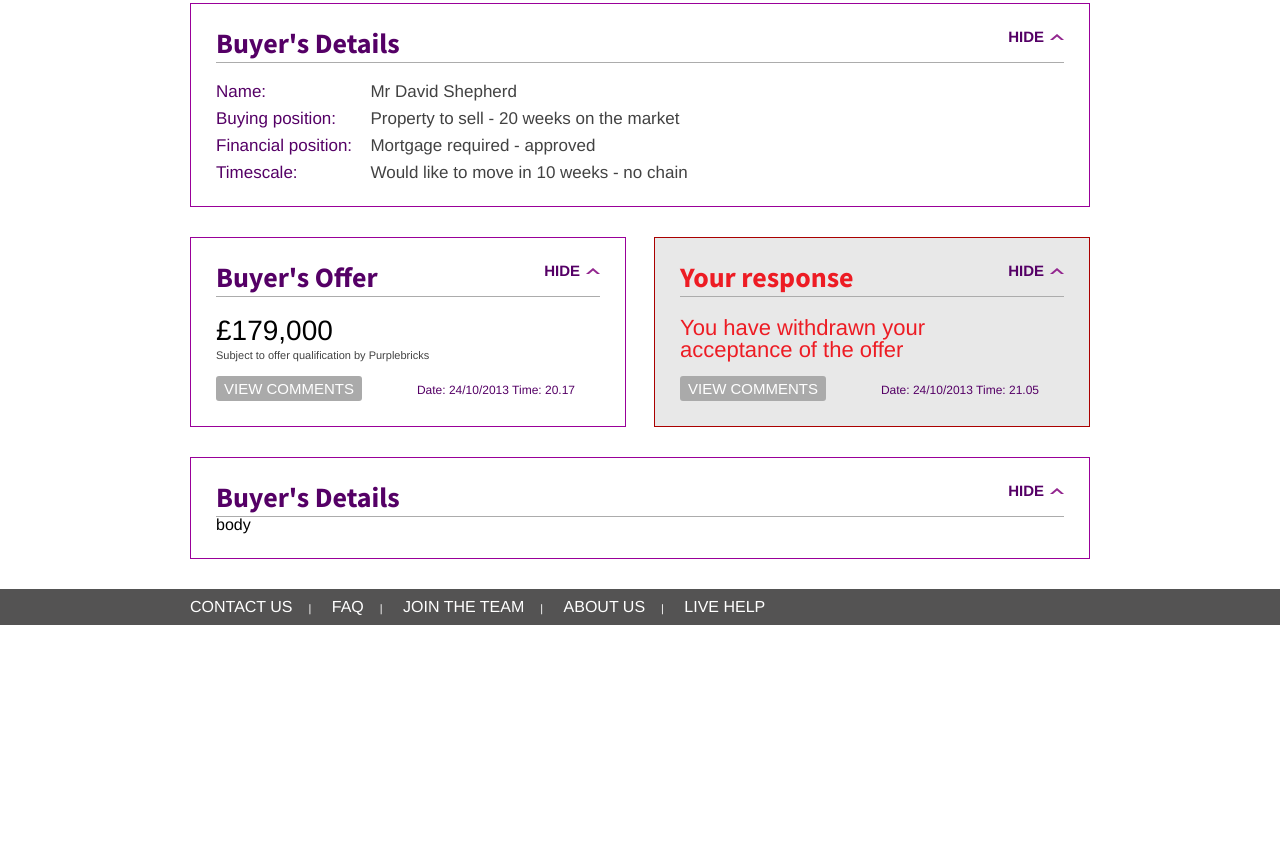
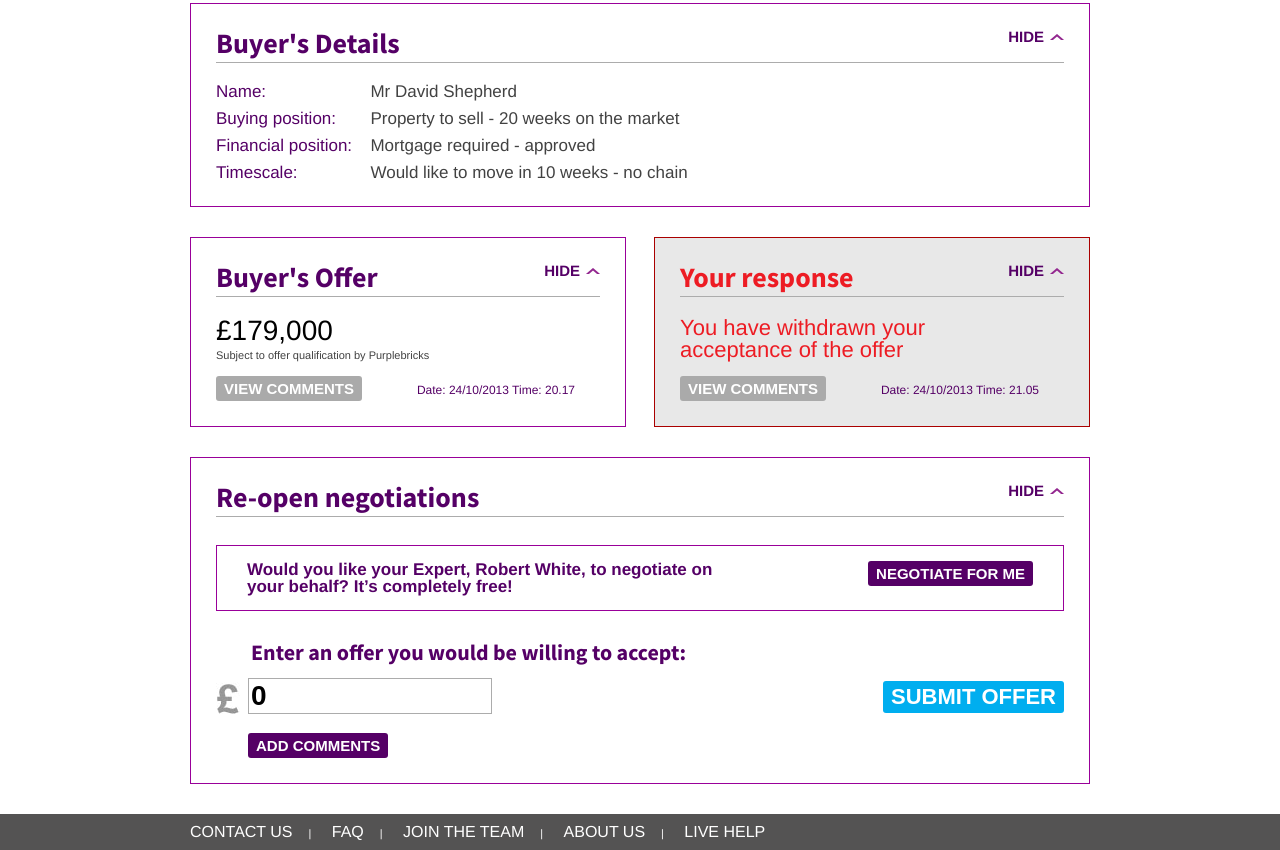
Before and after one commit to turner1979/pb-test, a website: page index.html in a window 1280 px wide. Shown: the part 406-1256 px from the top of the page. Before the commit the page ends 1031 px from the top, so only its background shows below. Drawn offline with Linux system fonts and the light colour scheme; files that its build step writes are made by us from their sources.

Commit message:
Added form and validation

```diff
--- a/index.html
+++ b/index.html
@@ -123,12 +123,27 @@
 
 		<div class="module open">
 			<div class="module-top">
-				<h2>Buyer's Details</h2>
+				<h2>Re-open negotiations</h2>
 				<a class="toggle" href="">hide</a>
 			</div>
 			<div class="module-body">
 
-body
+				<div class="negotiate-for-me">
+					<p>Would you like your Expert, Robert White, to negotiate on your behalf? It’s completely free!</p>
+					<a class="button" href="">Negotiate for me</a>
+				</div>
+
+				<div class="submit-offer">
+					<p class="top">Enter an offer you would be willing to accept:<p>
+					<form>
+						<div class="clearfix">
+							<p class="pound"></p>
+							<input type="text" name="offer" id="offer" size="12" value="0" />
+						</div>
+						<a class="button" href="">Add Comments</a>
+					</form>
+					<a class="submit-button" href="">Submit Offer</a>
+				</div>
 
 			</div>
 		</div>
--- a/js/scripts.js
+++ b/js/scripts.js
@@ -3,6 +3,7 @@ $(document).ready(function(){
 
 	toggleModules();
 	normalise5050Column();
+	submitButtonEvent();
 
 });
 
@@ -39,3 +40,31 @@ function normalise5050Column(){
 	});
 
 }
+
+function submitButtonEvent(){
+
+	$('.submit-button').click(function(){
+
+		var $value = $('input#offer').val();
+		$('.submit-offer p.error').remove();
+
+		if( $.isNumeric( $value) && $value > 0 ){
+
+			// output price to console
+			var priceObj = { 'price' : $value }
+
+
+			console.log(priceObj);
+
+		}
+		else{
+
+			$('input#offer').parent().after('<p class="error">Please submit a valid number</p>');
+
+		}
+		return false;
+
+	});
+
+
+}
--- a/scss/_buttons.scss
+++ b/scss/_buttons.scss
@@ -2,6 +2,7 @@
   	color: $textColour;
 	font-family: arial;
 	font-size: 0.9375em;
+	font-weight: bold;
 	background: $bgColour;
 	display: inline-block;
 	text-decoration: none;
@@ -9,3 +10,16 @@
 	text-transform: uppercase;
 	@include border-radius(3px);
 }
+
+@mixin large-button($textColour, $bgColour) {
+  	color: $textColour;
+	font-family: arial;
+	font-size: 1.375em;
+	font-weight: bold;
+	background: $bgColour;
+	display: inline-block;
+	text-decoration: none;
+	padding: 5px 8px;
+	text-transform: uppercase;
+	@include border-radius(3px);
+}
--- a/scss/_module.scss
+++ b/scss/_module.scss
@@ -175,3 +175,82 @@ a.button {
 	color: $pbTheme;
 	font-size: 0.75em;
 }
+
+.negotiate-for-me {
+	border: 1px solid $moduleBorder;
+	padding: 15px 30px;
+	position: relative;
+	margin-top: 28px;
+}
+
+.negotiate-for-me p {
+	font-size: 1.0625em;
+	color: $pbTheme;
+	max-width: 500px;
+	font-weight: bold;
+}
+
+.negotiate-for-me a.button {
+	position: absolute;
+	right: 30px;
+	top: 15px;
+	@include standard-button($button1Text,$pbTheme);
+	&:hover {
+		@include standard-button($button1Text ,$button1Bg );
+    }
+}
+
+.submit-offer p.top {
+	font-size: 1.375em;
+	color: $pbTheme;
+	max-width: 500px;
+	font-family: 'Source Sans Pro', sans-serif;
+	font-weight: 700;
+	padding: 30px 0 0 35px;
+}
+
+.submit-offer {
+	position: relative;
+}
+
+.submit-offer form {
+	padding-top: 15px;
+}
+
+.submit-offer form p.pound {
+	background: url(../images/pound.jpg) no-repeat left center;
+	width: 32px;
+	height: 40px;
+	float: left;
+}
+
+.submit-offer form input {
+	float: left;
+	border: 1px solid $moduleHeaderBorder;
+	font-size: 1.75em;
+	font-weight: bold;
+}
+
+.submit-offer form a.button {
+	margin: 15px 0 0 32px;
+	@include standard-button($button1Text,$pbTheme);
+	&:hover {
+		@include standard-button($button1Text ,$button1Bg );
+    }
+}
+
+.submit-offer a.submit-button {
+	position: absolute;
+	top: 70px;
+	right: 0;
+	@include large-button($button1Text,#00aeef);
+	&:hover {
+		@include large-button($button1Text ,$button1Bg );
+    }
+}
+
+.submit-offer p.error {
+	display: block;
+	color: #aa0000;
+	padding-left: 40px;
+}
```
Also changed, not shown: css/styles.css, images/pound.jpg (added), js/build/production.js, js/build/production.min.js, 1 other file.
